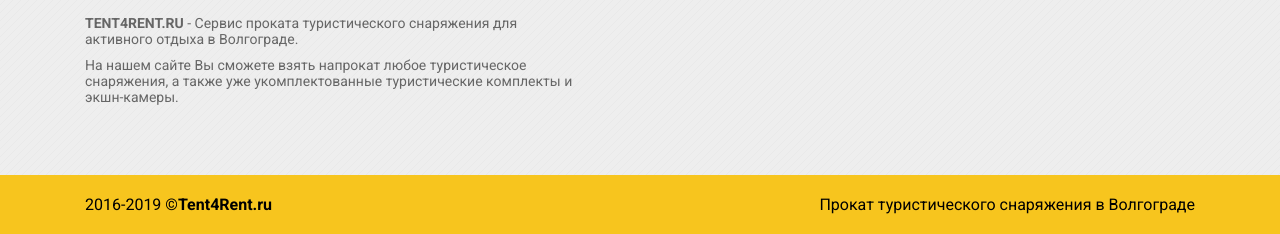
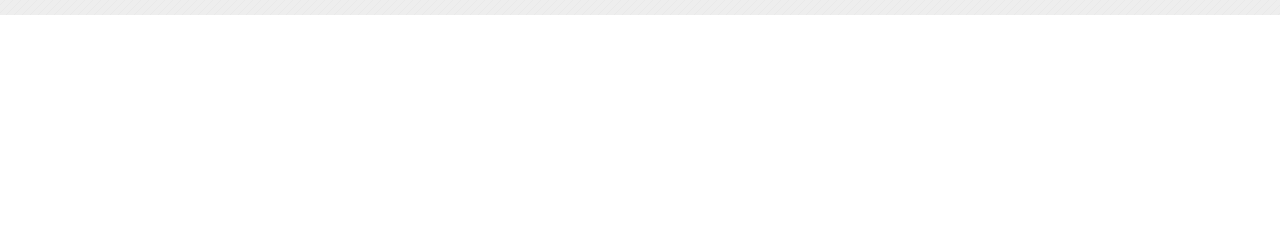
Before and after one commit to RinatR/tent4rent_prod, a plain HTML site: page rent_conditionals.html in a window 1280 px wide. Shown: the part 1422-1656 px from the top of the page. After the commit the page ends 1497 px from the top, so only its background shows below. Drawn offline with Linux system fonts and the light colour scheme.

Commit message:
Update rent_conditionals.html

```diff
--- a/rent_conditionals.html
+++ b/rent_conditionals.html
@@ -2,7 +2,7 @@
 <html lang="ru">
 <head>
   <meta charset="UTF-8">
-  <title>Прокат палаток в Волгограде</title>
+  <title>Прокат палаток в Казани</title>
   <meta name="viewport" content="width=device-width, initial-scale=1">
   <meta name="title" content="Прокат палаток, рюкзаков в Казани, туристические палатки в аренду">
   <meta name="description" content="Прокат палаток и другого туристического снаряжения в Казани без залога. Сдаем в аренду палатки, спальные мешки, туристические коврики и прочее снаряжение" />
@@ -126,11 +126,7 @@
       <div class="layout-center">
         <div class="page-footer__column section">
           <h2 class="section__title">О нашей компании</h2>
-          <img src="img/logo-footer.png" alt="">
-          <p><strong>TENT4RENT.RU</strong> - Сервис проката туристического снаряжения для активного отдыха в Волгограде.</p>
-          <p>
-            На нашем сайте Вы сможете взять напрокат любое туристическое снаряжения, а также уже укомплектованные туристические комплекты и экшн-камеры.
-          </p>
+          <img src="img/logo-footer.png" alt="Логотип">
         </div>
         <div class="page-footer__column section">
           <h2 class="section__title">Навигация</h2>
@@ -139,13 +135,6 @@
             <li><a href="camp_equipment.html">Снаряжение для лагеря</a></li>
             <li><a href="backpacks.html">Рюкзаки</a></li>
           </ul>
-        </div>
-      </div>
-      <div class="page-footer__bottom">
-        <div class="layout-center">
-          <span>2016-2019 &#169;</span>
-          <strong>Tent4Rent.ru</strong>
-          <span> Прокат туристического снаряжения в Волгограде</span>
         </div>
       </div>
     </footer>
```
